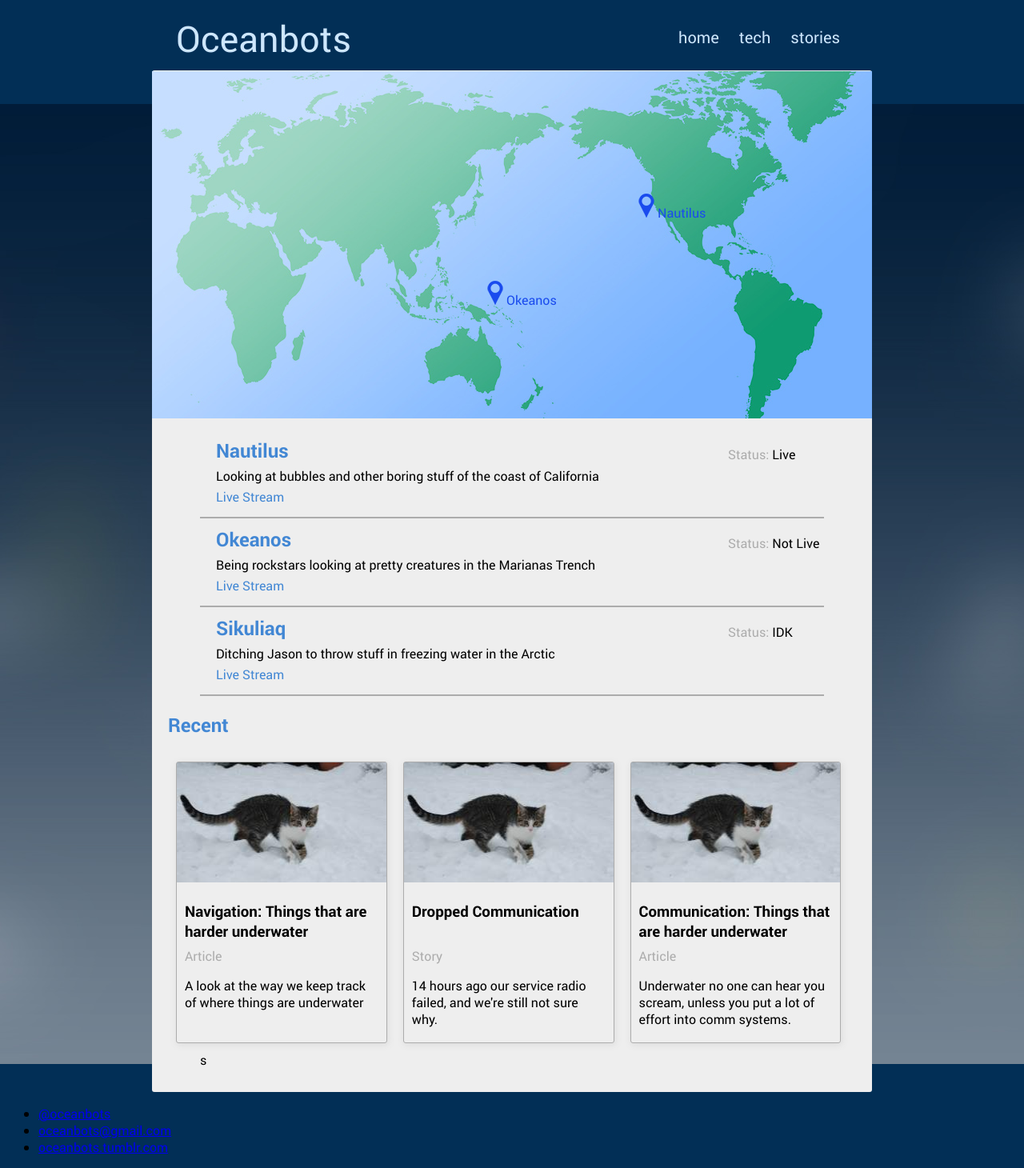
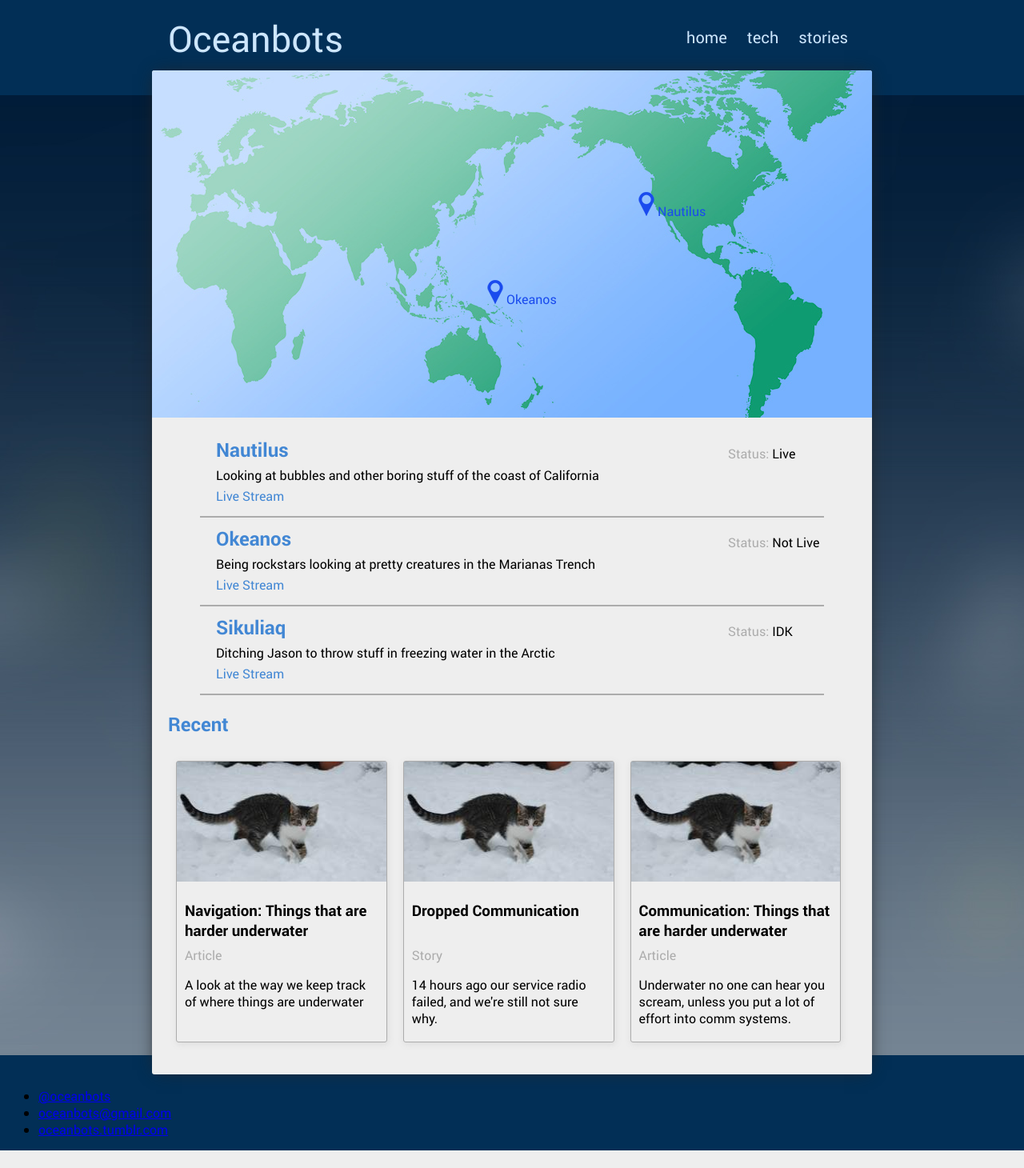
Before and after one commit to oceanbots/oceanbots_today, a PHP site: page / in a window 1280 px wide. Shown: the whole page at 80% size. After the commit the page ends 1438 px from the top, so only its background shows below. Run offline with PHP 8.4, Linux system fonts and the light colour scheme.

Commit message:
Layout tweeks

```diff
--- a/css/style.css
+++ b/css/style.css
@@ -29,13 +29,13 @@
     margin: 0;
     font-weight: normal;
     font-size: 45px;
-    padding: 10px 0 0 30px; }
+    padding: 10px 0 0 20px; }
   header nav {
     float: right; }
   header ul {
     display: inline-block;
     margin: 0;
-    padding: 15px 30px 20px 0px;
+    padding: 15px 20px 20px 0px;
     font-size: 20px;
     list-style: none; }
     header ul li {
@@ -48,7 +48,10 @@
   margin: 0 auto;
   max-width: 780px;
   border-radius: 3px;
-  padding: 30px 60px; }
+  padding: 30px 60px;
+  -webkit-box-shadow: 0px 0px 20px -5px #242424;
+  -moz-box-shadow: 0px 0px 20px -5px #242424;
+  box-shadow: 0px 0px 20px -5px #242424; }
 
 h2 {
   color: #4287d4; }
@@ -76,7 +79,9 @@
     color: black; }
 
 .grid {
-  margin: 0 -40px; }
+  margin: 0 -40px;
+  overflow: auto;
+  zoom: 1; }
 
 .grid-elem {
   width: 33%;
@@ -106,11 +111,12 @@
   position: relative;
   max-width: 900px;
   height: auto;
-  margin: -30px -60px 10px;
-  border-top-left-radius: 3px;
-  border-top-right-radius: 3px; }
+  margin: -30px -60px 10px; }
   .map img {
-    width: 100%; }
+    width: 100%;
+    border-top-left-radius: 3px;
+    border-top-right-radius: 3px;
+    margin-top: -1px; }
 
 .marker {
   position: absolute; }
--- a/index.html
+++ b/index.html
@@ -94,7 +94,6 @@
 					</div>
 				</section>
 			</section>
-			<div>s</div>
 		</main>
 		<footer>
 			<ul>
--- a/scss/style.scss
+++ b/scss/style.scss
@@ -39,7 +39,7 @@
 		margin: 0;
 		font-weight: normal;
 		font-size: 45px;
-		padding: 10px 0 0 30px;
+		padding: 10px 0 0 20px;
 	}
 
 	nav {
@@ -49,7 +49,7 @@
 	ul {
 		display: inline-block;
 		margin: 0;
-		padding: 15px 30px 20px 0px;
+		padding: 15px 20px 20px 0px;
 		font-size: 20px;
 		list-style: none;
 		li {
@@ -66,6 +66,11 @@
 	max-width: $full-width - 120px;
 	border-radius: 3px;
 	padding: 30px 60px;
+//	border: 1px solid #666;
+
+	-webkit-box-shadow: 0px 0px 20px -5px rgba(36,36,36,1);
+	-moz-box-shadow: 0px 0px 20px -5px rgba(36,36,36,1);
+	box-shadow: 0px 0px 20px -5px rgba(36,36,36,1);
 
 }
 
@@ -107,6 +112,9 @@
 
 .grid {
 	margin: 0 -40px;
+	// clearfix hack
+	overflow: auto;
+	zoom: 1;
 }
 
 .grid-elem {
@@ -150,11 +158,12 @@
 	max-width: 900px;
 	height: auto;
 	margin: -30px -60px 10px;
-	border-top-left-radius: 3px;
-	border-top-right-radius: 3px;
 
 	img {
-		width: 100%
+		width: 100%;
+		border-top-left-radius: 3px;
+		border-top-right-radius: 3px;
+		margin-top: -1px;
 	}
 }
 
```
Also changed, not shown: 1 other file.
